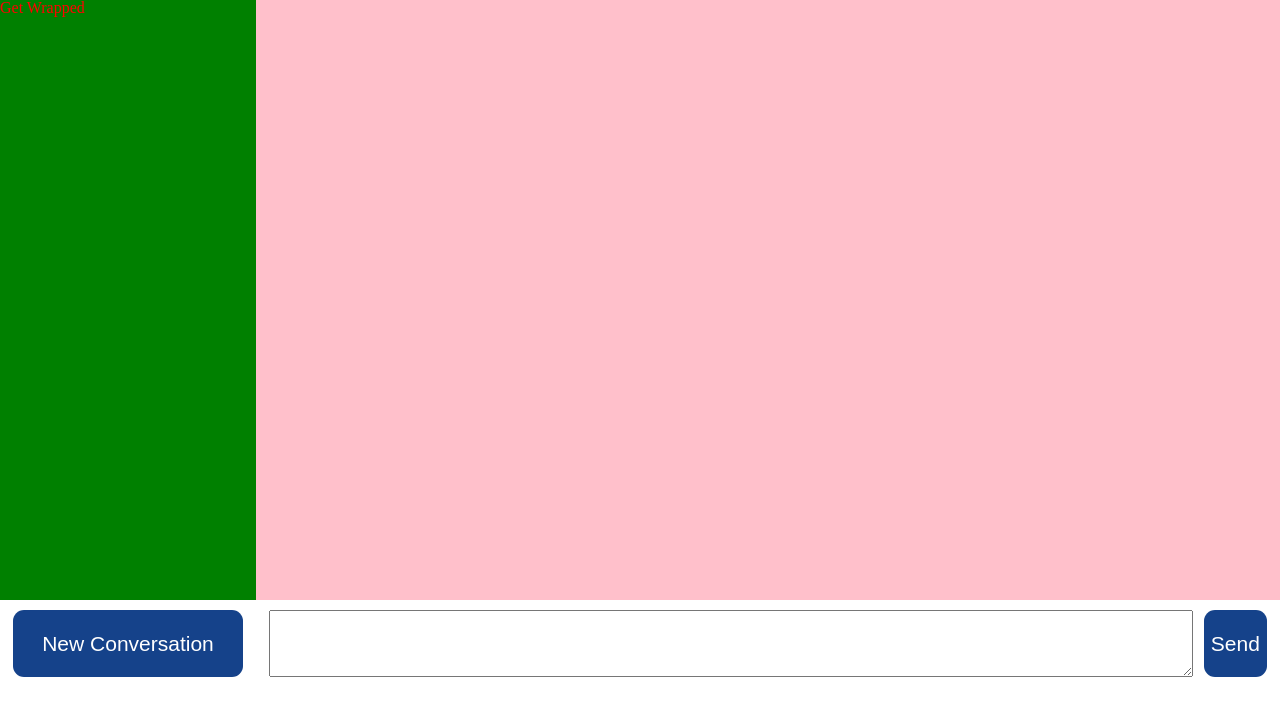
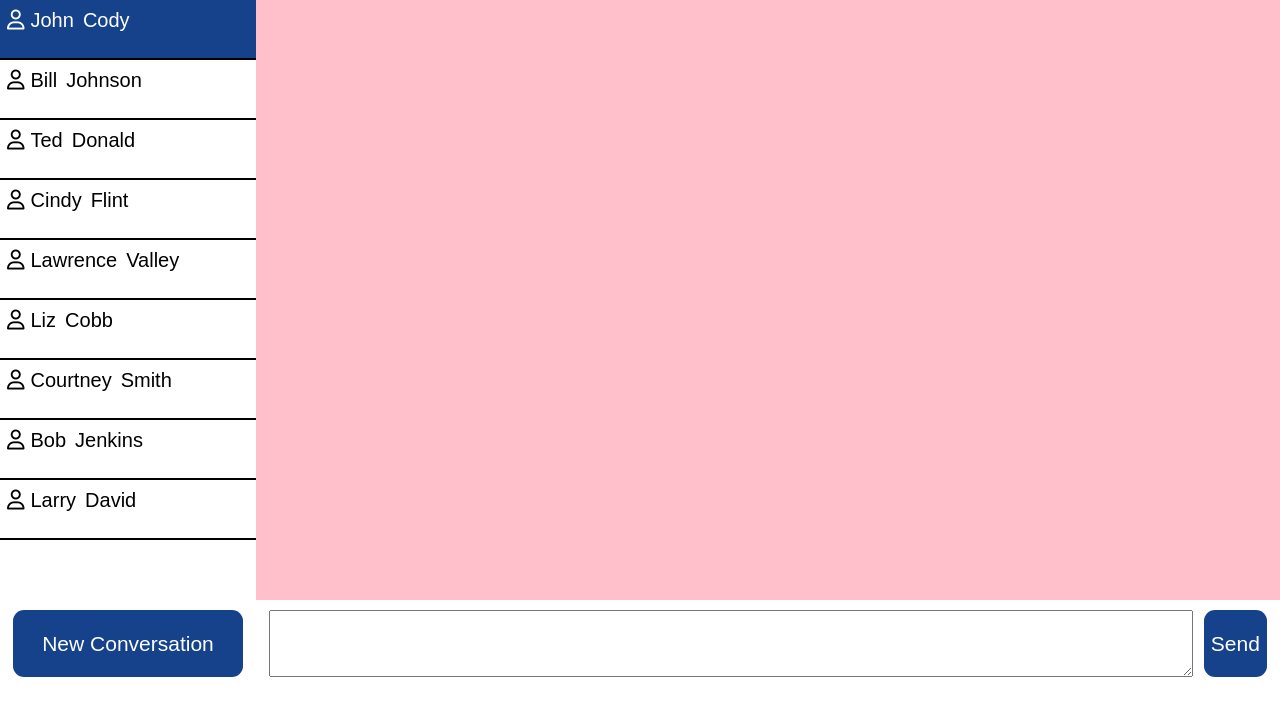
Before and after one commit to johnhcody/veho-messenger, a React (Create React App) app: page / in a window 1280 px wide. Shown: the top 716 px of the page. Built offline with nearby package versions, Linux system fonts and the light colour scheme.

Commit message:
about to work with local storage

```diff
--- a/public/index.html
+++ b/public/index.html
@@ -10,6 +10,7 @@
       content="Web site created using create-react-app"
     />
     <link rel="apple-touch-icon" href="%PUBLIC_URL%/logo192.png" />
+    <script src="https://kit.fontawesome.com/413d5d2739.js" crossorigin="anonymous"></script>
     <!--
       manifest.json provides metadata used when your web app is installed on a
       user's mobile device or desktop. See https://developers.google.com/web/fundamentals/web-app-manifest/
--- a/src/components/messages/message_index.jsx
+++ b/src/components/messages/message_index.jsx
@@ -1,5 +1,6 @@
 import React from 'react';
 import Data from './user_data';
+import MessageIndexItem from './message_index_item';
 
 class MessageIndex extends React.Component {
     render() {
@@ -7,7 +8,17 @@ class MessageIndex extends React.Component {
         debugger
         return (
             <div className="message-index-container">
-                <p>Get Wrapped</p>
+
+                {
+                    users.data.map(user => {
+                        return <MessageIndexItem
+                            id={user.id}
+                            firstName={user.firstName}
+                            lastName={user.lastName}
+                        />
+                    })
+                }
+
             </div>
         )
     }
--- /dev/null
+++ b/src/components/messages/message_index_item.jsx
@@ -0,0 +1,23 @@
+import React from 'react';
+
+class MessageIndexItem extends React.Component {
+
+    constructor(props) {
+        super(props);
+    }
+
+    //handleClick needs to start a new conversation, and also load most recent convo.
+
+    render() {
+        return (
+            <div className="index-item-wrapper">
+                <i className="far fa-user"></i>
+                <p>{this.props.firstName}</p>
+                <p>{this.props.lastName}</p>
+            </div>
+        )
+    }
+
+}
+
+export default MessageIndexItem;
--- a/src/stylesheets/main.css
+++ b/src/stylesheets/main.css
@@ -6,12 +6,10 @@ p {
     display: flex;
     width: 100%;
     min-height: 600px;
-    background-color: aqua;
 }
 
 .message-index-wrapper {
     width: 20%;
-    background-color: green;
 }
 
 .message-index-container {
@@ -81,3 +79,34 @@ p {
     background-color:#FF7000;
     color: black;
 }
+
+.index-item-wrapper {
+    display: flex;
+    width: 100%;
+    height: 58px;
+    border-bottom: 2px solid black;
+}
+
+.index-item-wrapper:hover {
+    background-color: #15428A;
+}
+
+.index-item-wrapper:hover i {
+    color: white;
+}
+.index-item-wrapper:hover p {
+    color: white;
+}
+
+.index-item-wrapper p {
+    padding: 10px 3px 0px 6px;
+    font-family: sans-serif;
+    color: black;
+    font-size: 20px;
+}
+
+.index-item-wrapper i {
+    padding: 10px 0px 0px 7px;
+    font-size: 20px;
+    color: black;
+}
```
Also changed, not shown: 1 other file (tests, documents, lock files or other folders).
